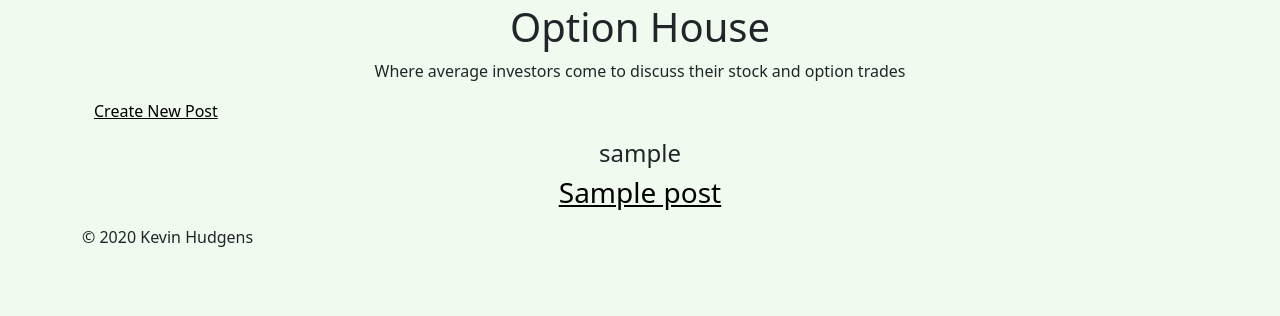
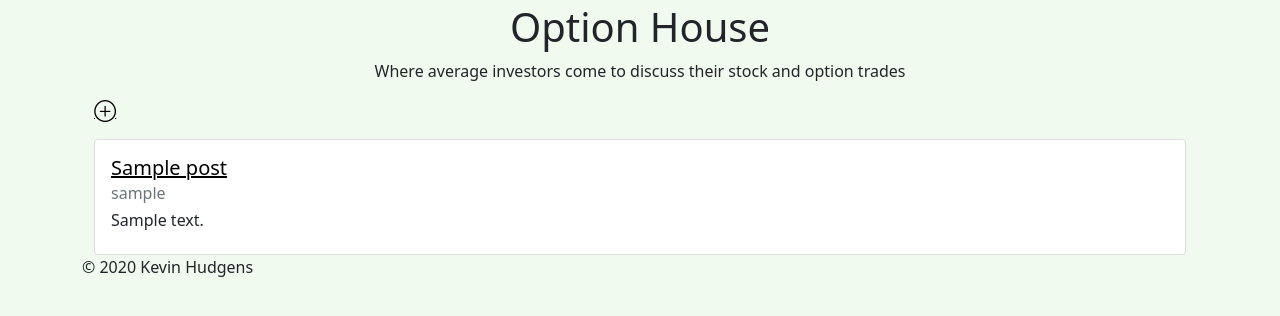
Before and after one commit to kghudgens/OptionHouse, a Django app: page / in a window 1280 px wide. Shown: the part 45-361 px from the top of the page. Run offline with Django 3.2, Linux system fonts and the light colour scheme; a user stored in the database is signed in; tables that the repository leaves empty hold one stand-in row (values such as "Sample post").

Commit message:
added card classes

```diff
--- a/optionhouseapp/templates/optionhouseapp/index.html
+++ b/optionhouseapp/templates/optionhouseapp/index.html
@@ -1,35 +1,38 @@
 {%extends 'optionhouseapp/base.html'%}
 
 {%block content%}
-
+<!-- Title of page -->
     <div class='container'>
         <div class='jumbotron text-center'>
             <h1>Option House</h1>
             <p>Where average investors come to discuss their stock and option trades</p>
         </div>
     </div>
-
+<!-- For signed in users, plus sign for new post  -->
     {% if user.is_authenticated %}
-    <div class='container'>
-        <p class="text-right">
-            <a href="{%url 'post_form'%}">Create New Post</a>
-        </p>
-    </div>
+        <div class='container'>
+            <p class="text-right">
+                <a href="{%url 'post_form'%}">&#8853;</a>
+            </p>
+        </div>
     {% endif %}
 
-        <ul>
+    <!-- cards displaying most recent posts  -->
+    <div class="container">
             {% for post in object_list %}
-                <figure class="text-center">
-                    <article>
-                        <h4>{{post.author}}</h4>
-                        <h3> <a href="{% url 'post-detail' post.id%}">{{post.title}}</a></h3>
-                    </article>
-                </figure>
+            <div class="card">
+                    <div class="card-body">
+                        <h5 class="card-title"> <a href="{% url 'post-detail' post.id%}">{{post.title}}</a></h5>
+                        <h6 class="card-subtitle mb-2 text-muted" >{{post.author}}</h6>
+                        <h6>{{post.content| truncatewords:30}}</h6>
+                    </div>
+            </div>
+
             {% empty %}
 
                 <h3>No Posts</h3>
 
             {% endfor %}
-        </ul>
+    </div>
 
 {%endblock content%}
```
